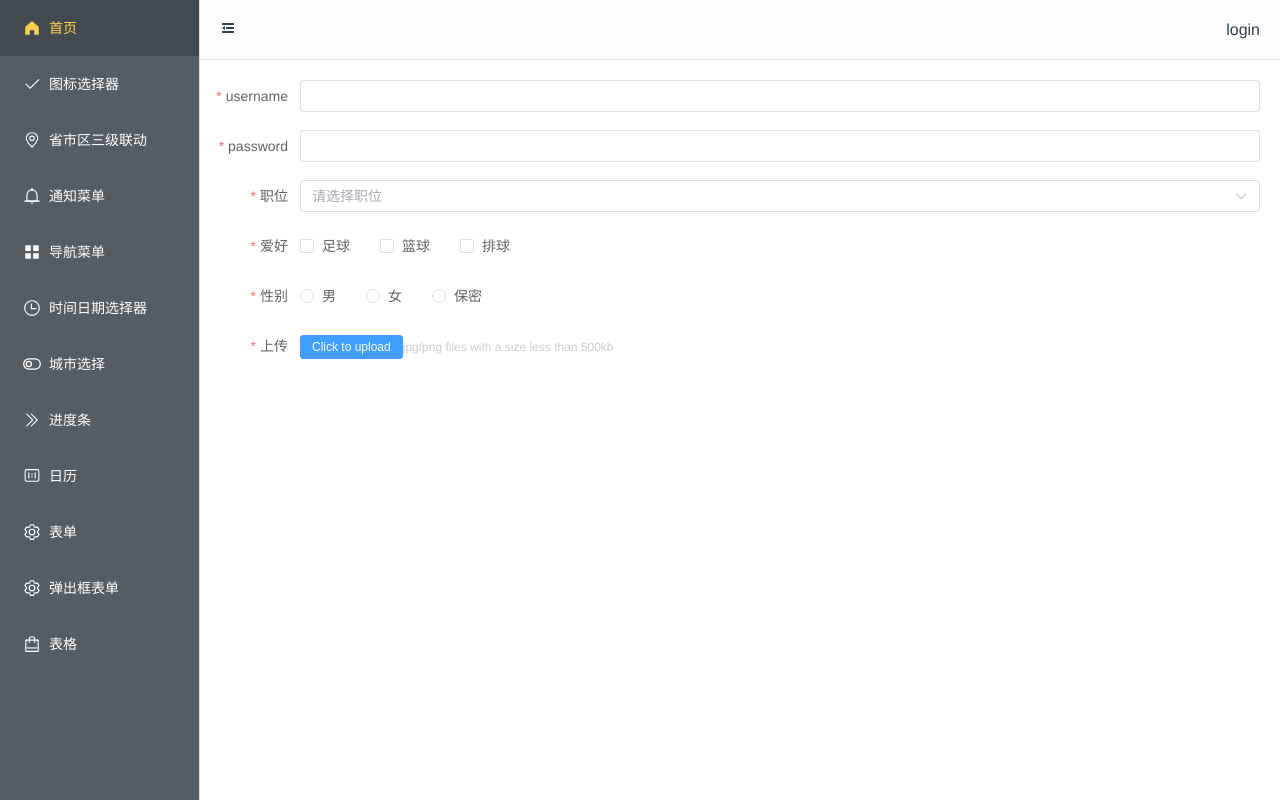
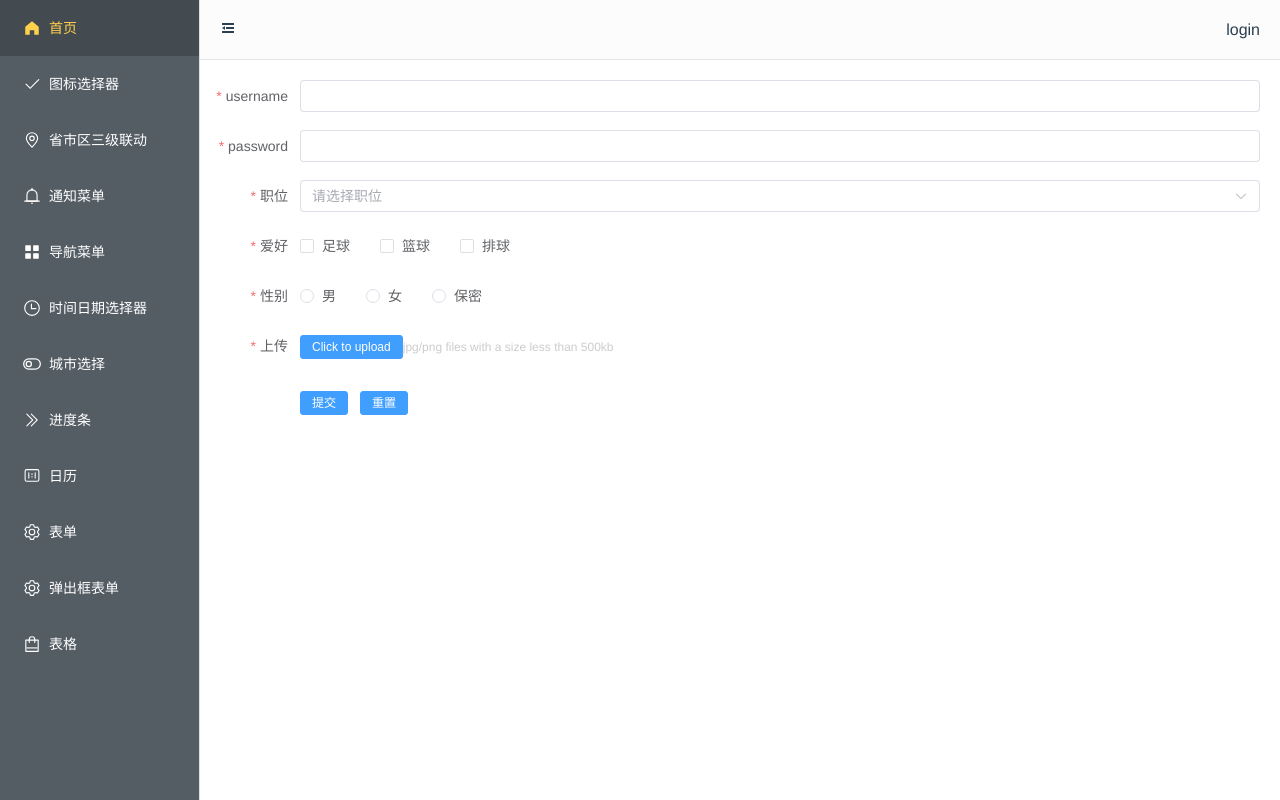
Before and after one commit to shenshuai89/ming-pro, a Vue app: page /form in a window 1280 px wide. Built offline with nearby package versions, Linux system fonts and the light colour scheme.

Commit message:
feat: form表单组件的提交和重置操作。通过作用域插槽，将form的2个方法暴露给用户。***

```diff
--- a/src/components/form/src/index.vue
+++ b/src/components/form/src/index.vue
@@ -2,6 +2,7 @@
   <el-form
     v-if="model"
     v-bind="$attrs"
+    ref="form"
     :model="model"
     :rules="rules"
     :validate-on-rule-change="false"
@@ -59,12 +60,17 @@
         </component>
       </el-form-item>
     </template>
+    <!-- form 底部的提交和重置按钮 -->
+    <el-form-item>
+      <!-- 通过作用域插槽将数据传递给上层【使用者】 -->
+      <slot name="action" :form="form" :model="model"></slot>
+    </el-form-item>
   </el-form>
 </template>
 
 <script setup lang="ts">
 import { onMounted, PropType, ref, watch } from "vue";
-import { FormOptions } from "./types/types";
+import { FormInstance, FormOptions } from "./types/types";
 import cloneDeep from "lodash/cloneDeep";
 
 let props = defineProps({
@@ -72,9 +78,14 @@ let props = defineProps({
     type: Array as PropType<FormOptions[]>,
     required: true,
   },
+  httpRequest: {
+    type: Function,
+  },
 });
 let model = ref<any>(null);
 let rules = ref<any>(null);
+// ref获取整个表单的html结构，在html中定义ref标签
+let form = ref<FormInstance | null>(null);
 
 const initForm = () => {
   if (props.options && props.options.length > 0) {
@@ -103,7 +114,17 @@ watch(
   { deep: true }
 );
 
-let emits = defineEmits(['on-preview', 'on-remove', 'on-success', 'on-error', 'on-progress', 'on-change', 'before-upload', 'before-remove', 'on-exceed'])
+let emits = defineEmits([
+  "on-preview",
+  "on-remove",
+  "on-success",
+  "on-error",
+  "on-progress",
+  "on-change",
+  "before-upload",
+  "before-remove",
+  "on-exceed",
+]);
 // 上传组件的所有方法
 let onPreview = (file: File) => {
   emits("on-preview", file);
--- a/src/components/form/src/types/types.ts
+++ b/src/components/form/src/types/types.ts
@@ -75,6 +75,7 @@ export interface ValidateFieldCallback {
   (message?: string, invalidFields?: ValidateFieldsError): void;
 }
 
+// Form表单实例的属性数据
 export interface FormInstance {
   registerLabelWidth(width: number, oldWidth: number): void;
   deregisterLabelWidth(width: number): void;
--- a/src/views/form.vue
+++ b/src/views/form.vue
@@ -19,13 +19,26 @@
           jpg/png files with a size less than 500kb
         </div>
       </template>
+      <template #action="scope">
+        <el-button size="small" type="primary" @click="handleSubmut(scope)"
+          >提交</el-button
+        >
+        <el-button size="small" type="primary" @click="handleReset(scope)"
+          >重置</el-button
+        >
+      </template>
     </m-form>
   </div>
 </template>
 
 <script setup lang="ts">
-import { FormOptions } from "../components/form/src/types/types";
-import { ElMessage, ElMessageBox } from 'element-plus'
+import { FormInstance, FormOptions } from "../components/form/src/types/types";
+import { ElMessage, ElMessageBox } from "element-plus";
+interface Scope {
+  form: FormInstance;
+  model: any;
+}
+
 let options: FormOptions[] = [
   {
     type: "input",
@@ -171,38 +184,55 @@ let options: FormOptions[] = [
   },
 ];
 
+const handleSubmut = (scope: Scope) => {
+  scope.form.validate((valid) => {
+    if (valid) {
+      // 校验通过
+      console.log(scope.form, scope.model);
+      ElMessage.success("submit success");
+    } else {
+      ElMessage.error("表单有误，请修正后提交");
+    }
+  });
+};
+const handleReset = ({ form }: Scope) => {
+  form.resetFields();
+};
 
 // 处理上传的方法
 let handleRemove = (file: any, fileList: any) => {
-  console.log('handleRemove')
-  console.log(file, fileList)
-}
+  console.log("handleRemove");
+  console.log(file, fileList);
+};
 let handlePreview = (file: any) => {
-  console.log('handlePreview')
-  console.log(file)
-}
+  console.log("handlePreview");
+  console.log(file);
+};
 let beforeRemove = (val: any) => {
-  console.log('beforeRemove')
-  return ElMessageBox.confirm(`Cancel the transfert of ${val.file.name} ?`)
-}
+  console.log("beforeRemove");
+  return ElMessageBox.confirm(`Cancel the transfert of ${val.file.name} ?`);
+};
 let handleExceed = (val: any) => {
-  console.log('handleExceed', val)
+  console.log("handleExceed", val);
   ElMessage.warning(
-    `The limit is 3, you selected ${val.files.length
-    } files this time, add up to ${val.files.length + val.fileList.length} totally`
-  )
-}
+    `The limit is 3, you selected ${
+      val.files.length
+    } files this time, add up to ${
+      val.files.length + val.fileList.length
+    } totally`
+  );
+};
 let handleSuccess = (val: any) => {
-  console.log('success')
-  console.log(val)
-}
+  console.log("success");
+  console.log(val);
+};
 let handleChange = (val: any) => {
-  console.log('change')
-  console.log(val)
-}
+  console.log("change");
+  console.log(val);
+};
 let handleBeforeUpload = (val: any) => {
-  console.log('handleBeforeUpload')
-  console.log(val)
-}
+  console.log("handleBeforeUpload");
+  console.log(val);
+};
 </script>
 <style lang="scss" scoped></style>
```
